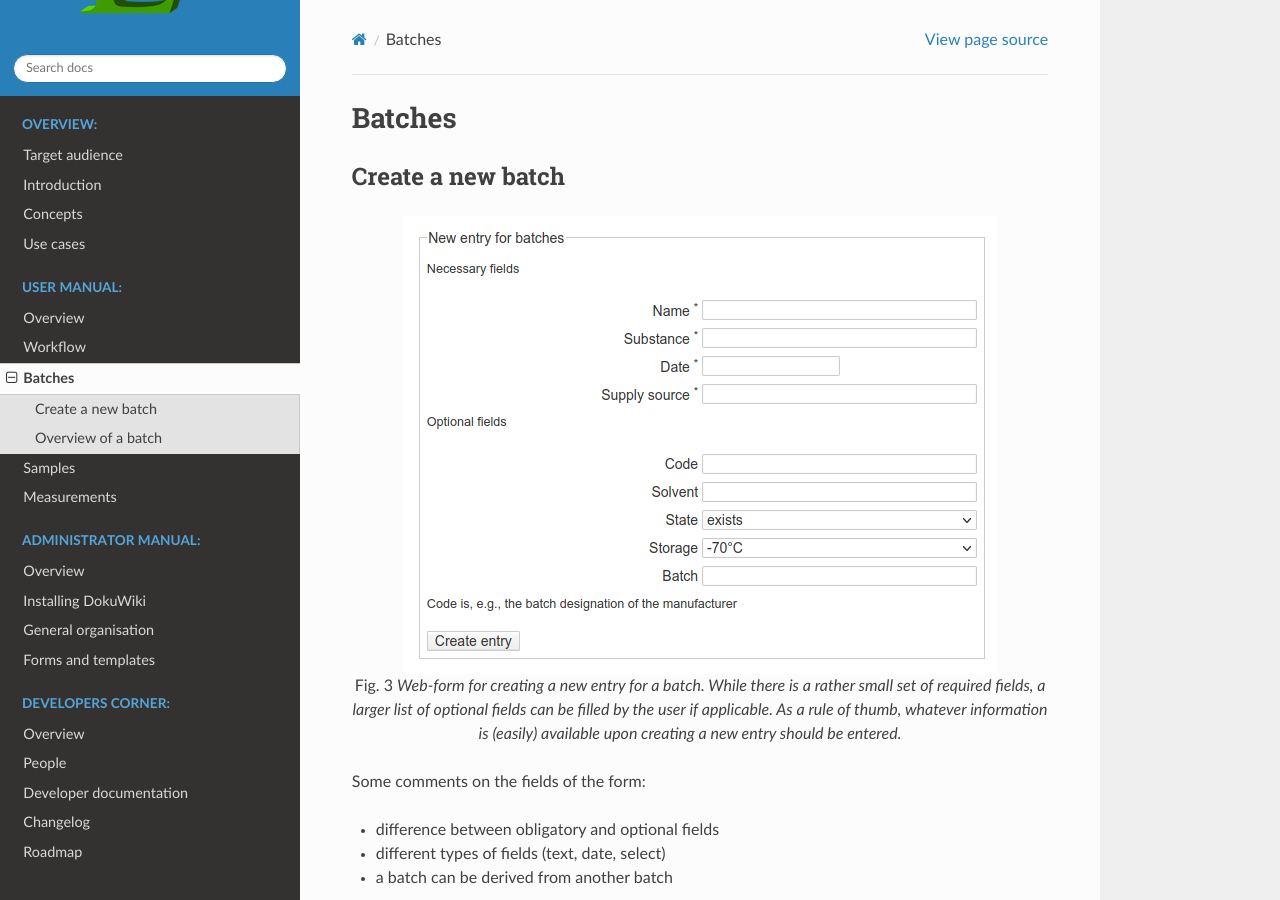
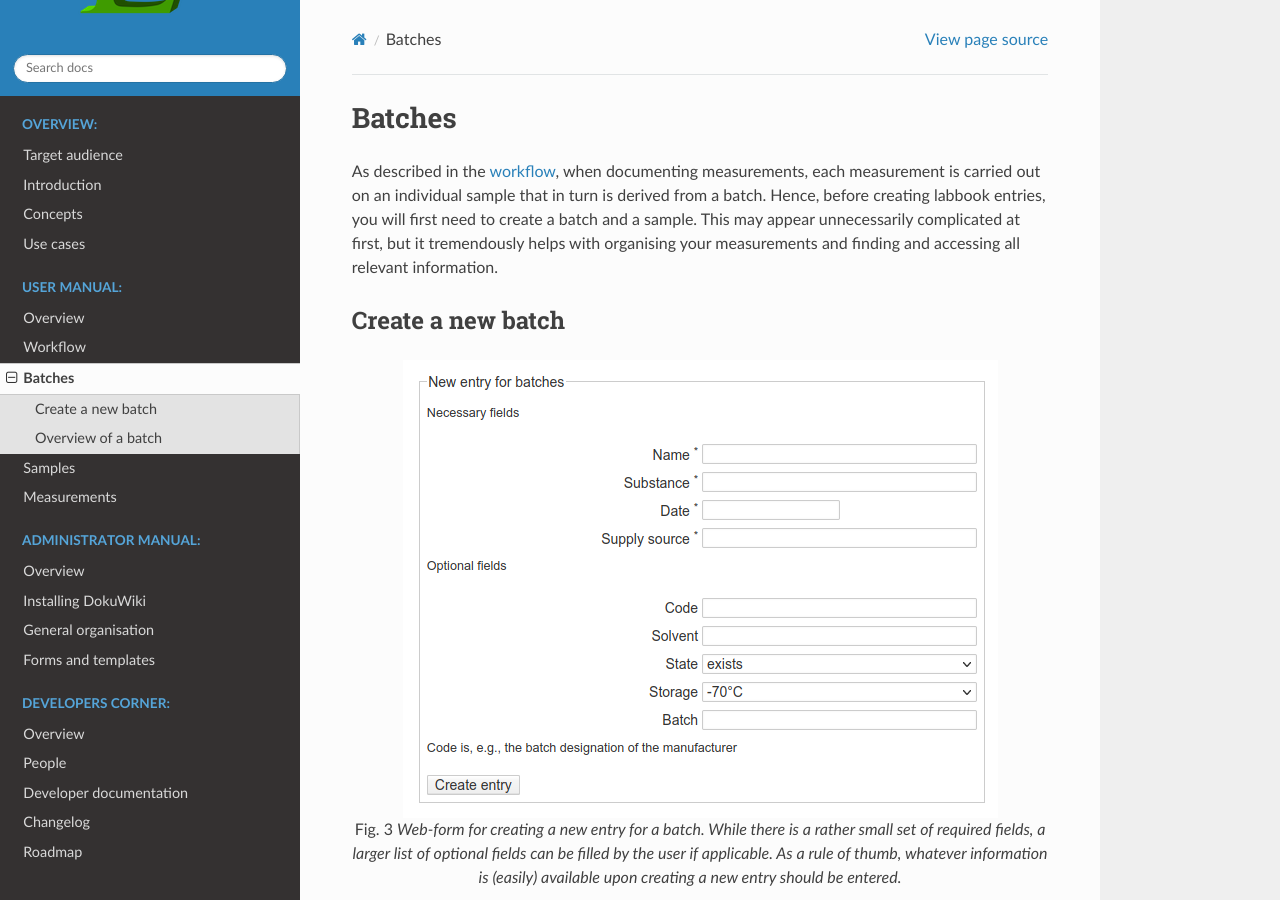
Before and after one commit to tillbiskup/labinform-eln, a Sphinx documentation site: the page built from docs/user/batches.rst, in a window 1280 px wide and 900 px high. Built offline with Sphinx 7.4.7 and the Read the Docs theme 2.0.0, drawn with Linux system fonts in a browser that asks for light colours.

Commit message:
Introductory text to batches

```diff
--- a/docs/user/batches.rst
+++ b/docs/user/batches.rst
@@ -1,5 +1,7 @@
 Batches
 =======
+
+As described in the :doc:`workflow <./workflow>`, when documenting measurements, each measurement is carried out on an individual sample that in turn is derived from a batch. Hence, before creating labbook entries, you will first need to create a batch and a sample. This may appear unnecessarily complicated at first, but it tremendously helps with organising your measurements and finding and accessing all relevant information.
 
 
 Create a new batch
```
Also changed, not shown: 1 other file.
